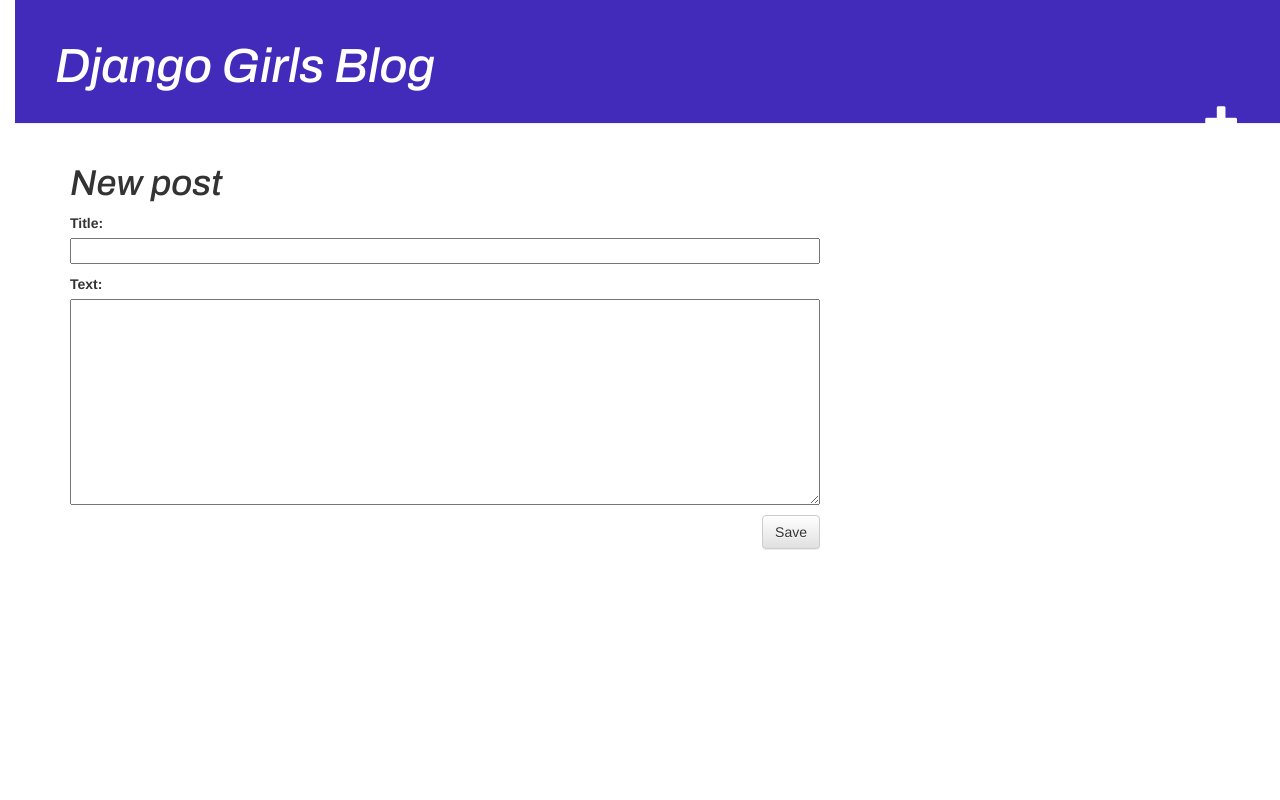
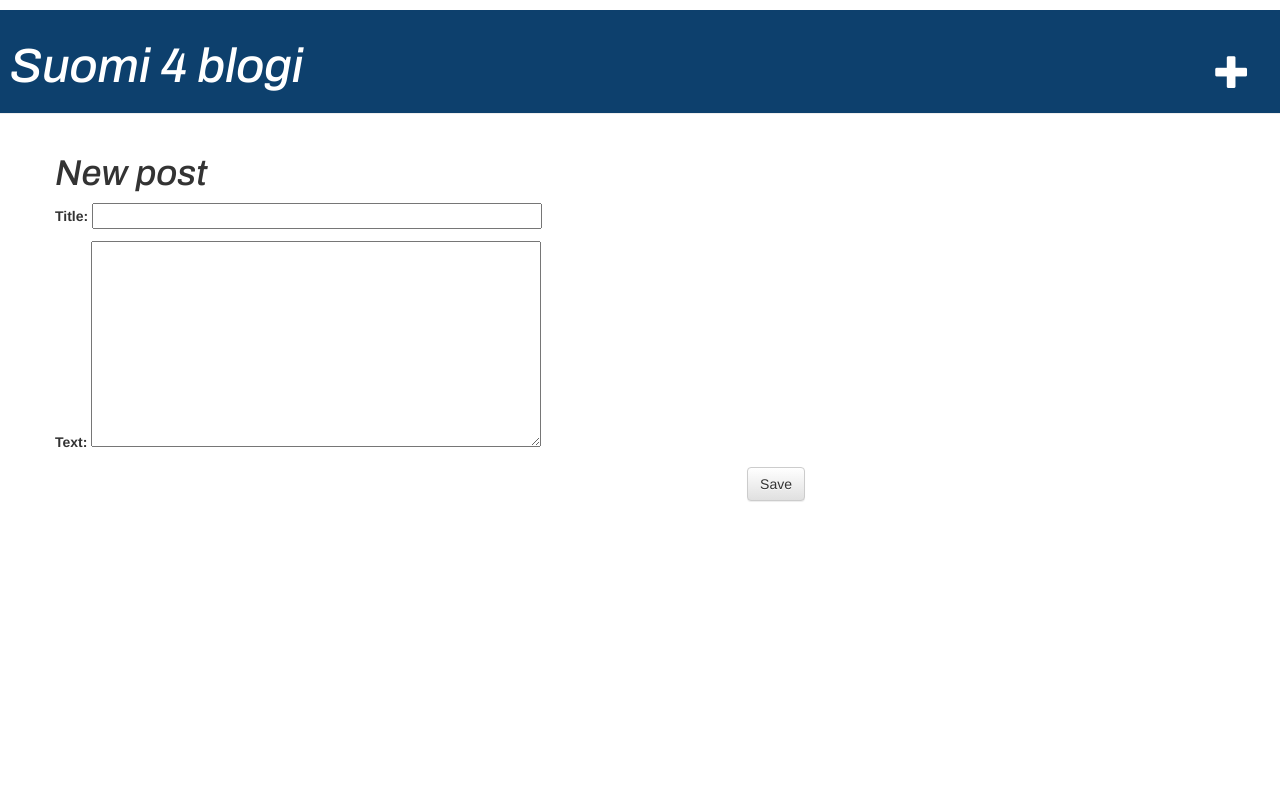
Before and after one commit to viktorovMax/my-first-blog, a Django app: template blog/templates/blog/post_edit.html in a window 1280 px wide. Run offline with Django 3.2, Linux system fonts and the light colour scheme; the template is opened without the code that fills it: values that come from a table or form of the project are taken from there, others are empty; the visitor is signed in with stand-in values (Sample User, id 1); parts of the project's set-up code (start-up, migrations or seed data) failed here and were passed over; some libraries are stand-ins or nearby versions.

Commit message:
suomi4blogi

```diff
--- a/blog/static/css/blog.css
+++ b/blog/static/css/blog.css
@@ -7,14 +7,15 @@
     color: #422BBB;
     font-family: myFirstFont;
 }
+
 body {
-    padding-left: 15px;
+    padding-left: 0px;
 }
 
 .page-header {
-    background-color: #422BBB;
-    margin-top: 0;
-    padding: 20px 20px 20px 40px;
+    background-color: #0d406d;
+    margin-top: 10;
+    padding: 10px 10px 10px 10px
 }
 
 .page-header h1, .page-header h1 a, .page-header h1 a:visited, .page-header h1 a:active {
@@ -33,6 +34,7 @@
 
 .date {
     color: #828282;
+    margin-bottom: -21px;
 }
 
 .save {
@@ -40,7 +42,7 @@
 }
 
 .post-form textarea, .post-form input {
-    width: 100%;
+    width: 60%;
 }
 
 .top-menu, .top-menu:hover, .top-menu:visited {
@@ -48,10 +50,11 @@
     float: right;
     font-size: 26pt;
     margin-right: 20px;
+    margin-top: -50px;
 }
 
 .post {
-    margin-bottom: 70px;
+    margin-bottom: 30px;
 }
 
 .post h1 a, .post h1 a:visited {
--- a/blog/templates/blog/base.html
+++ b/blog/templates/blog/base.html
@@ -1,17 +1,17 @@
 {% load static %}
 <html>
     <head>
-        <title>Django Girls blog</title>
+        <title>Suomi 4 blogi</title>
         <link rel="stylesheet" href="//maxcdn.bootstrapcdn.com/bootstrap/3.2.0/css/bootstrap.min.css">
         <link rel="stylesheet" href="//maxcdn.bootstrapcdn.com/bootstrap/3.2.0/css/bootstrap-theme.min.css">
         <link rel="stylesheet" href="{% static 'css/blog.css' %}">
     </head>
     <body>
         <div class="page-header">
-            <h1><a href="/">Django Girls Blog</a></h1>
-{% if user.is_authenticated %}
-    <a href="{% url 'post_new' %}" class="top-menu"><span class="glyphicon glyphicon-plus"></span></a>
-{% endif %}
+            <h1><a href="/">Suomi 4 blogi</a></h1>
+        {% if user.is_authenticated %}
+            <a href="{% url 'post_new' %}" class="top-menu"><span class="glyphicon glyphicon-plus"></span></a>
+        {% endif %}
         </div>
         <div class="content container">
             <div class="row">
--- a/blog/templates/blog/post_list.html
+++ b/blog/templates/blog/post_list.html
@@ -4,7 +4,7 @@
 {% for post in posts %}
     <div class="post">
         <div class="date">
-            <p>Опубликовано: {{ post.published_date }}</p>
+            <p>aikaleima: {{ post.published_date | date:"m d Y" }}</p>
         </div>
         <h1><a href="{% url 'post_detail' pk=post.pk %}">{{ post.title }}</a></h1>
         <p>{{ post.text|linebreaksbr }}</p>
```
Also changed, not shown: blog/models.py (line endings or trailing spaces).
